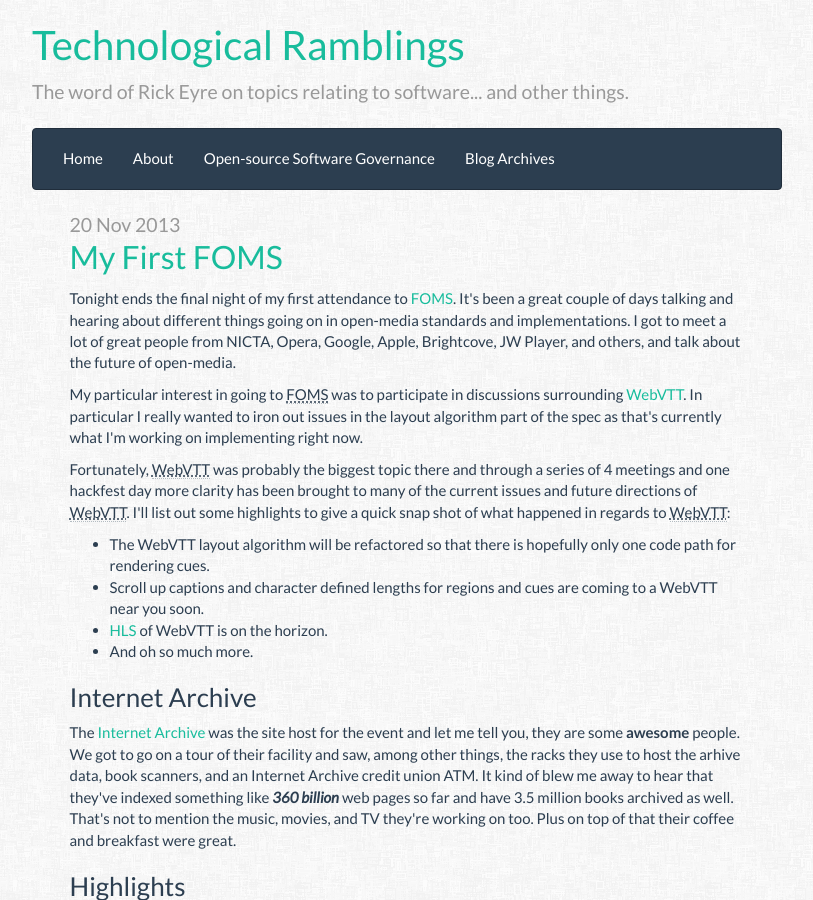
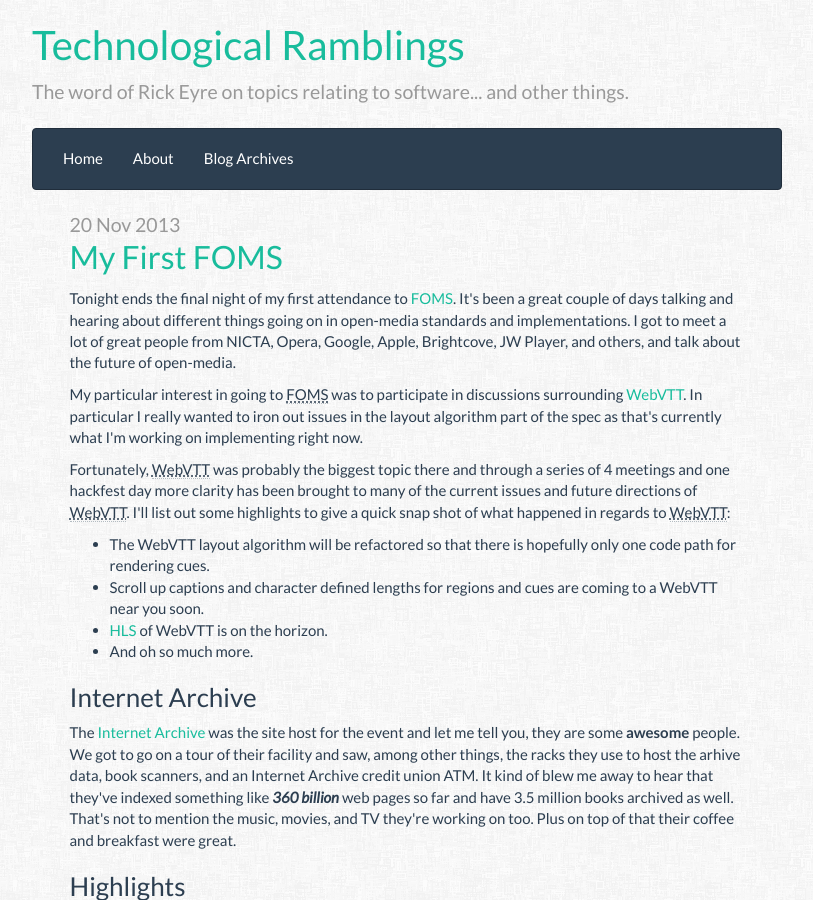
Before and after one commit to RickEyre/rickeyre.github.io, a Jekyll site: the page built from index.html, in a window 1280 px wide and 900 px high. Shown: the whole window, without its empty margins (233-1046 px from the left). Built offline with Jekyll 4.4.1, drawn with Linux system fonts in a browser that asks for light colours; Markdown is read by kramdown in place of the engine named in the settings; the list of posts is cut into pages by our own code.

Commit message:
Remove open-source software governance page.
Don't know if I'll end up putting this up.

```diff
--- a/_includes/header.html
+++ b/_includes/header.html
@@ -18,7 +18,6 @@
       <ul class="nav navbar-nav">
         <li><a href="/index.html">Home</a></li>
         <li><a href="/about/index.html">About</a></li>
-        <li><a href="/open-source-software-governance/index.html">Open-source Software Governance</a></li>
         <li><a href="/archive/index.html">Blog Archives</a></li>
       </ul>
     </div>
--- a/open-source-software-governance/index.html
+++ /dev/null
@@ -1,5 +0,0 @@
----
-layout: default
----
-<img class="inline-content" src="../assets/img/content-pics/coming-soon-robot.png" alt="Wow coding" width="75%" height="75%" />
-<hr>
```
